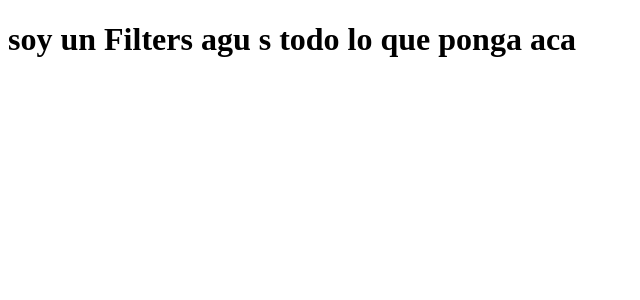
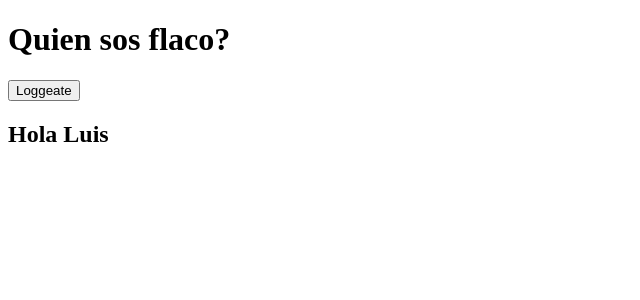
Before and after one commit to ttronge/inthepear, a React (Create React App) app in the folder front/: page /filtros in a window 1280 px wide. Shown: the top 300 px of the page, without its empty margins (0-640 px from the left). Built offline with nearby package versions, Linux system fonts and the light colour scheme.

Commit message:
create context first step

```diff
--- a/front/src/App.js
+++ b/front/src/App.js
@@ -4,9 +4,25 @@ import Home from './Pages/Home'
 import Filters from './Pages/Filters'
 import ErrorView from './Pages/ErrorView';
 import SingleProduct from './Pages/SingleProduct';
+import UserContext from './contexts/UserContext';
+import { useState } from 'react';
+
 
 function App() {
+
+  const [ state, setState ] = useState(false);
+  const user = {
+    id: 1,
+    name: 'Luis',
+    favoriteDriks: [ 'beer', 'gin' ]
+  }
+
+
+
+  const data = { user, state, setState };
+
   return (
+    <UserContext.Provider value={ data } >
       <BrowserRouter>
         <Routes>
           <Route path='/' element={<Home />} />
@@ -15,6 +31,7 @@ function App() {
           <Route path='*' element={<ErrorView />} />
         </Routes>
       </BrowserRouter>
+    </UserContext.Provider>
   );
 };
 
--- a/front/src/Pages/Filters/index.jsx
+++ b/front/src/Pages/Filters/index.jsx
@@ -1,9 +1,29 @@
-import React from 'react'
+import React from 'react';
+import { useContext } from 'react';
+import UserContext from '../../contexts/UserContext';
+// import PerContext from '../../contexts/UserContext';
 
-const Filters = () => (
-    <div>
-        <h1> soy un Filters agu s todo lo que ponga aca </h1>
-    </div>
-)
+const Filters = () => {
+
+
+
+
+    // const data.user = useContext( UserContext );
+    const { user, state, setState } = useContext( UserContext );
+    const logg = { name: 'Agus', estado: state };
+
+    return (
+
+        <div>
+            <h1> { logg.estado ?  `Soy un Filters ${ logg.name }` : `Quien sos flaco?` } </h1>
+            { logg.estado ?
+                <button onClick={ () => setState(!state) }> Loggeado </button>
+            :
+                <button onClick={ () => setState(!state) }> Loggeate </button>
+            }
+            <h2> { user ? `Hola ${ user.name }` : `Holi` } </h2>
+        </div>
+    )
+}
 
 export default Filters;
--- /dev/null
+++ b/front/src/contexts/UserContext.js
@@ -0,0 +1,21 @@
+// import React, { useState } from "react";
+import { createContext } from "react";
+
+const UserContext = createContext();
+
+// const useProvider = (props) => {
+//     const [name,setName] = useState('')
+//     const data = {
+//         name
+//     }
+//     console.log(props);
+//     return (
+//         <useContext.Provider value={data}>
+//             {props.children}
+//         </useContext.Provider>
+//     )
+// }
+
+
+export default UserContext;
+// export { useProvider };
```
Lines whose indentation alone changed are shown as unchanged.
